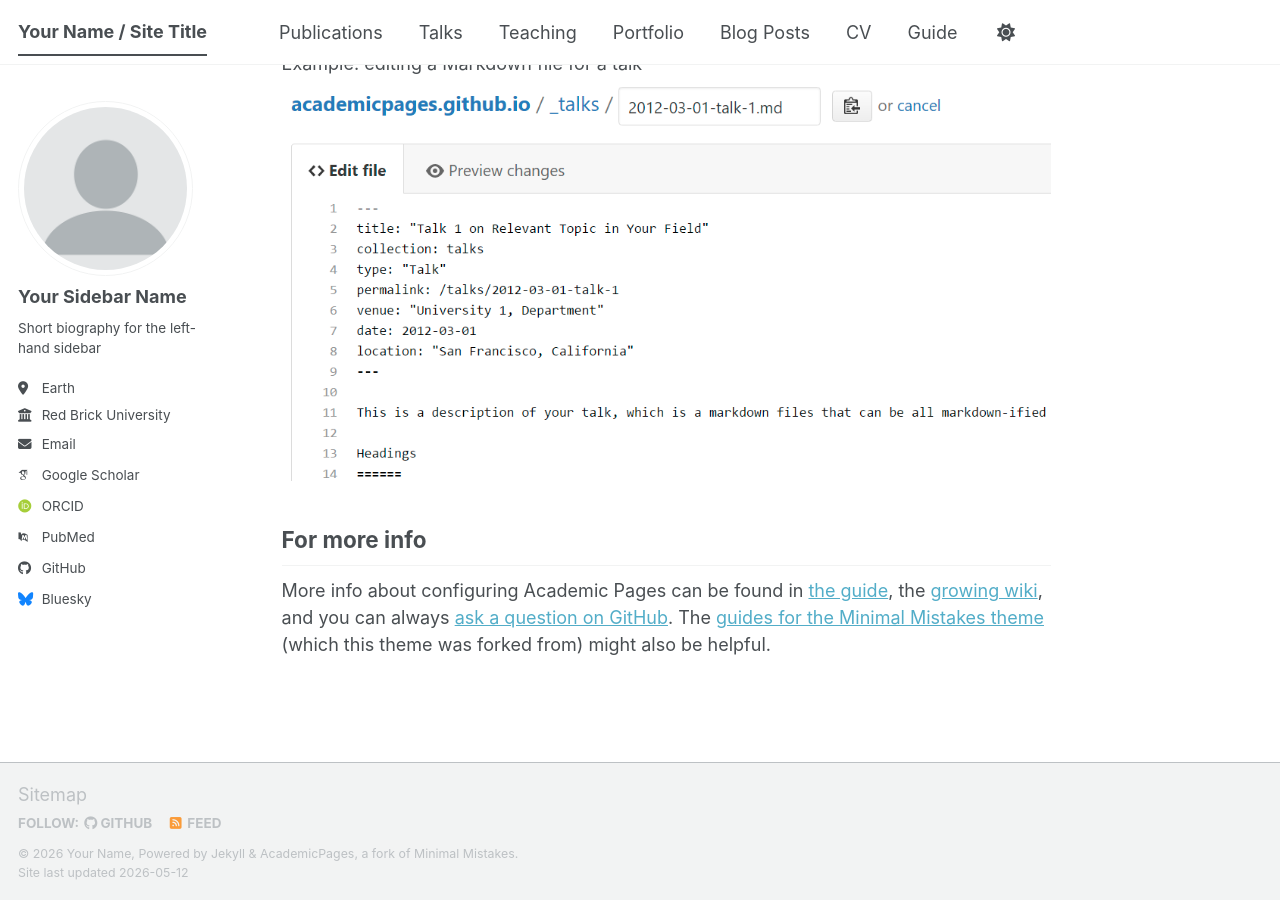
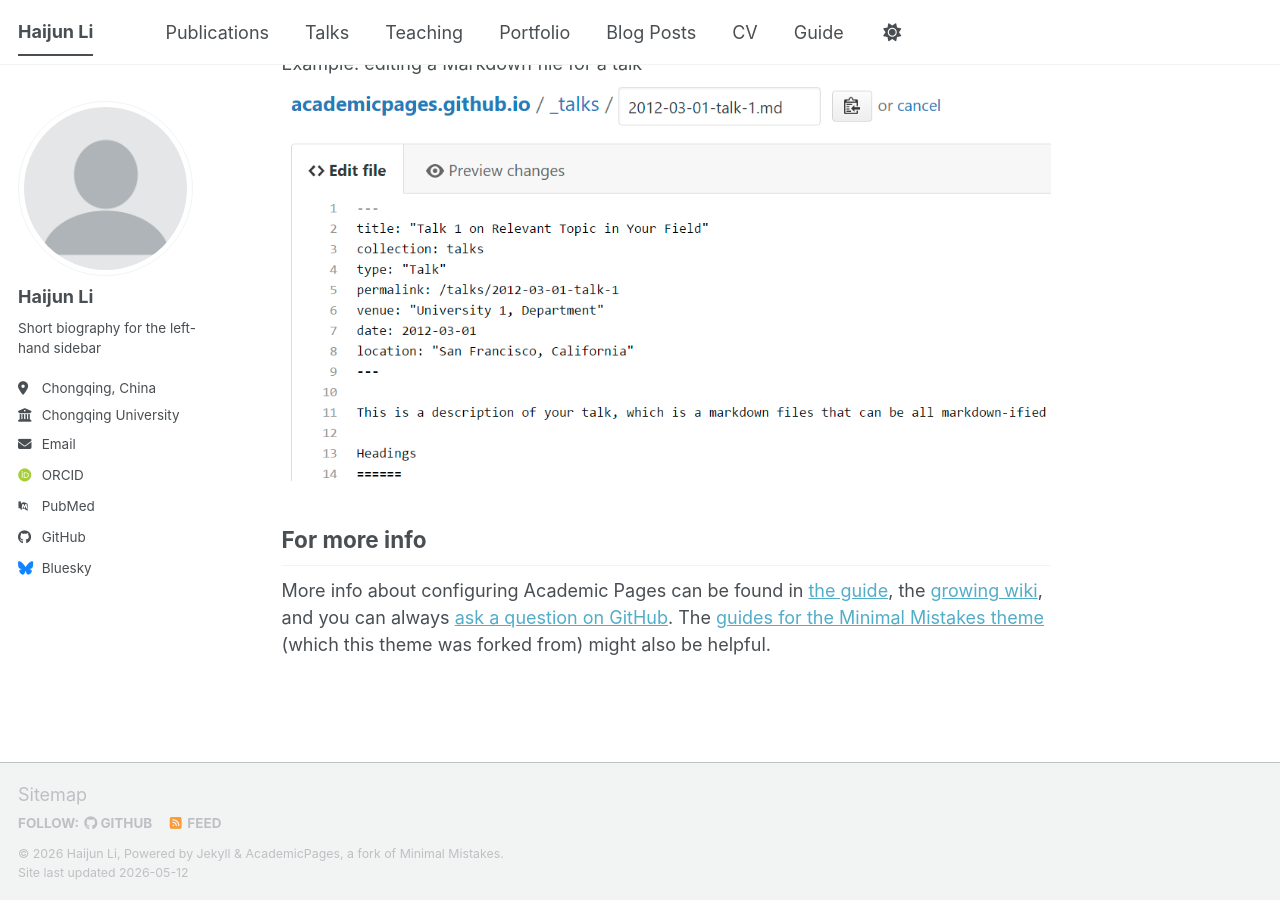
Before and after one commit to lihaijun-hygen/lihaijun-hygen.github.io, a Jekyll site: the page built from _pages/about.md, in a window 1280 px wide and 900 px high, scrolled down 2720 px. Built offline with Jekyll 4.4.1, drawn with Linux system fonts in a browser that asks for light colours; some web fonts are replaced; a script bundle is joined from its source files by our own code; library files that are not in the unit come from our copies.

Commit message:
_config.yml

```diff
--- a/_config.yml
+++ b/_config.yml
@@ -9,14 +9,14 @@
 # Basic Site Settings
 locale                   : "en-US"
 site_theme               : "default" # The available themes options are "default", "air", "sunrise", "mint", "dirt" and "contrast"
-title                    : "Your Name / Site Title"
+title                    : "Haijun Li"
 title_separator          : "-"
-name                     : &name "Your Name"
-description              : &description "Your Name's academic portfolio"   # Update this with a general description of your site, this is the default if not overridden by a page
-url                      : https://academicpages.github.io # The base hostname & protocol for your site e.g. "https://[your GitHub username].github.io",
+name                     : &name "Haijun Li"
+description              : &description "Research on Combinatorics and Number Theory"   # Update this with a general description of your site, this is the default if not overridden by a page
+url                      : https://lihaijun-hygen.github.io # The base hostname & protocol for your site e.g. "https://[your GitHub username].github.io",
                                                            # or if you already have some other page hosted on Github then use "https://[your GitHub username].github.io/[Your Repo Name]"
 baseurl                  : "" # the subpath of your site, e.g. "/blog"
-repository               : "academicpages/academicpages.github.io"
+repository               : "lihaijun-hygen/lihaijun-hygen.github.io"
 
 # Site Author - The following control what appear as part of the author content on the side bar.
 #               If a field is blank the icon and link will not appear, otherwise it will be shown.
@@ -24,18 +24,18 @@ repository               : "academicpages/academicpages.github.io"
 author:
   # Biographic information
   avatar           : "profile.png"
-  name             : "Your Sidebar Name"
+  name             : "Haijun Li"
   pronouns         : # example: "she/her"
   bio              : "Short biography for the left-hand sidebar"
-  location         : "Earth"
-  employer         : "Red Brick University"
+  location         : "Chongqing, China"
+  employer         : "Chongqing University"
   uri              : # URL
-  email            : "none@example.org"
+  email            : "lihaijune@163.com; lihaijun@cqu.edu.cn"
 
   # Academic websites
   academia         : # URL
   arxiv            : # URL - Update with the correct link to your profile
-  googlescholar    : "https://scholar.google.com/citations?user=PS_CX0AAAAAJ"
+  googlescholar    : #"https://scholar.google.com/citations?user=PS_CX0AAAAAJ"
   inspire-hep      : # URL
   impactstory      : # URL
   orcid            : "https://orcid.org/yourorcidurl"
```
